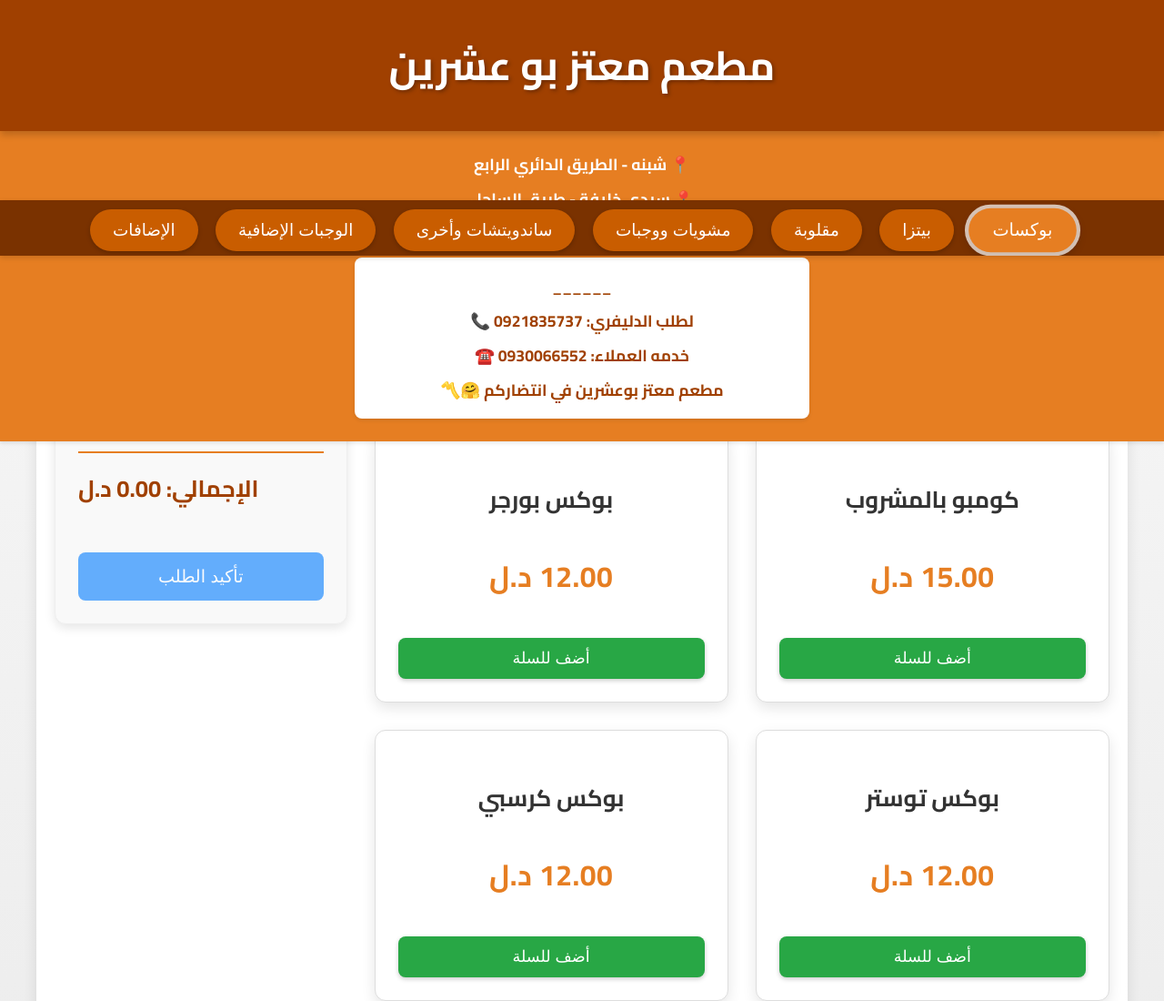
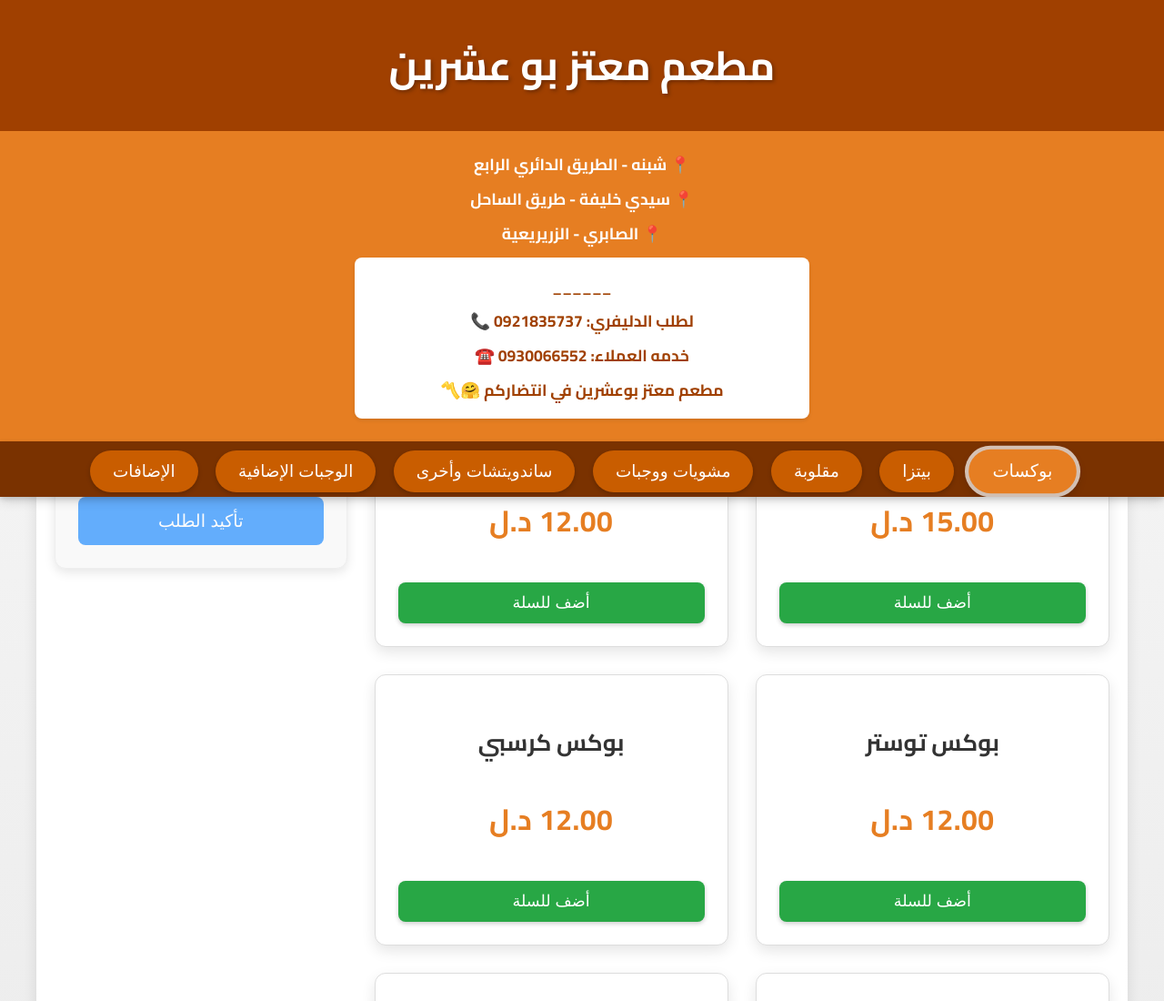
Before and after one commit to ayuobalawame/lll, a plain HTML site: page index.html in a window 1280 px wide. Shown: the top 1100 px of the page at 91% size. Drawn offline with Linux system fonts and the light colour scheme.

Commit message:
Update index.html

```diff
--- a/index.html
+++ b/index.html
@@ -54,6 +54,7 @@
             z-index: 1000;
             transition: transform 0.4s ease;
             transform: translateY(0);
+            box-shadow: 0 4px 12px rgba(0,0,0,0.15);
         }
 
         .header-container.hidden {
@@ -65,7 +66,6 @@
             color: white;
             padding: 20px 0;
             text-align: center;
-            box-shadow: 0 4px 8px rgba(0, 0, 0, 0.2);
             position: relative;
         }
 
@@ -83,7 +83,6 @@
             padding: 15px;
             text-align: center;
             font-size: 1.1em;
-            box-shadow: 0 2px 4px rgba(0, 0, 0, 0.1);
         }
 
         .branches p {
@@ -108,13 +107,9 @@
             padding: 10px 0;
             text-align: center;
             box-shadow: 0 2px 6px rgba(0, 0, 0, 0.15);
-            position: sticky;
-            top: 0;
-            z-index: 1001; /* أعلى من الهيدر */
             overflow-x: auto;
             white-space: nowrap;
             padding-bottom: 5px;
-            transition: top 0.4s;
         }
 
         .nav-button {
@@ -670,9 +665,6 @@
                 max-height: unset;
                 padding: 20px;
             }
-            nav {
-                padding: 10px 5px;
-            }
             .nav-button {
                 display: block;
                 margin: 10px auto;
@@ -755,7 +747,7 @@
         اسحب للأعلى لإظهار الهيدر
     </div>
 
-    <!-- الهيدر الثابت -->
+    <!-- الهيدر الثابت مع شريط الأقسام -->
     <div class="header-container" id="headerContainer">
         <header>
             <h1>مطعم معتز بو عشرين</h1>
@@ -772,8 +764,8 @@
                 <p>مطعم معتز بوعشرين في انتضاركم 🤗〽️</p>
             </div>
         </div>
-    </div>
 
+        <!-- شريط الأقسام - تم دمجه مع الهيدر -->
         <nav>
             <button class="nav-button active" data-category="boxes">بوكسات</button>
             <button class="nav-button" data-category="pizzas">بيتزا</button>
@@ -783,6 +775,7 @@
             <button class="nav-button" data-category="extra_meals">الوجبات الإضافية</button>
             <button class="nav-button" data-category="extras">الإضافات</button>
         </nav>
+    </div>
 
     <main>
         <section id="products-container">
@@ -991,25 +984,24 @@
             const closeModal = document.getElementById('closeModal');
             const reserveTable = document.getElementById('reserveTable');
             const tableSelection = document.getElementById('tableSelection');
-            const tableButtons = document.querySelectorAll('.table-btn');
             const phoneNumber = document.getElementById('phoneNumber');
             const address = document.getElementById('address');
             const cancelOrder = document.getElementById('cancelOrder');
             const sendOrder = document.getElementById('sendOrder');
             const confirmationMessage = document.getElementById('confirmationMessage');
 
-            // إدارة التمرير لإظهار/إخفاء الهيدر
+            // إدارة التمرير لإظهار/إخفاء الهيدر وشريط الأقسام
             window.addEventListener('scroll', () => {
                 const scrollTop = window.pageYOffset || document.documentElement.scrollTop;
 
                 if (scrollTop > lastScrollTop && scrollTop > 100) {
-                    // التمرير لأسفل - إخفاء الهيدر
+                    // التمرير لأسفل - إخفاء الهيدر وشريط الأقسام
                     headerContainer.classList.add('hidden');
                     if (scrollTop > 300) {
                         scrollIndicator.style.display = 'block';
                     }
                 } else if (scrollTop < lastScrollTop - 10) {
-                    // التمرير لأعلى - إظهار الهيدر
+                    // التمرير لأعلى - إظهار الهيدر وشريط الأقسام
                     headerContainer.classList.remove('hidden');
                     scrollIndicator.style.display = 'none';
                 }
```
Lines whose indentation alone changed are shown as unchanged.
